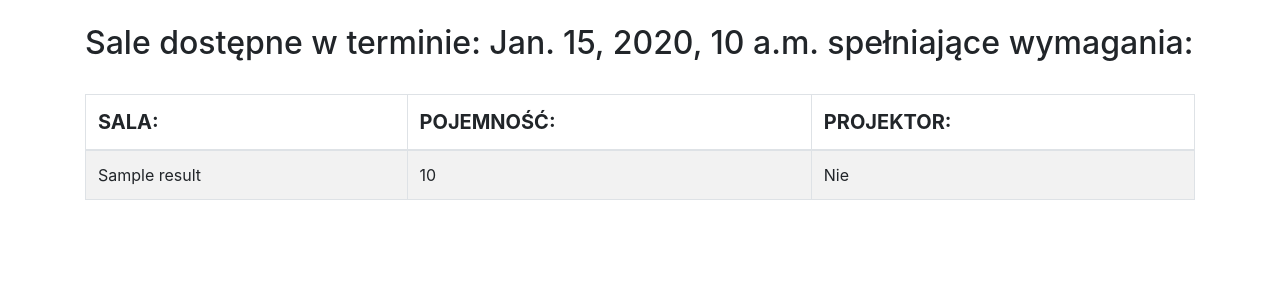
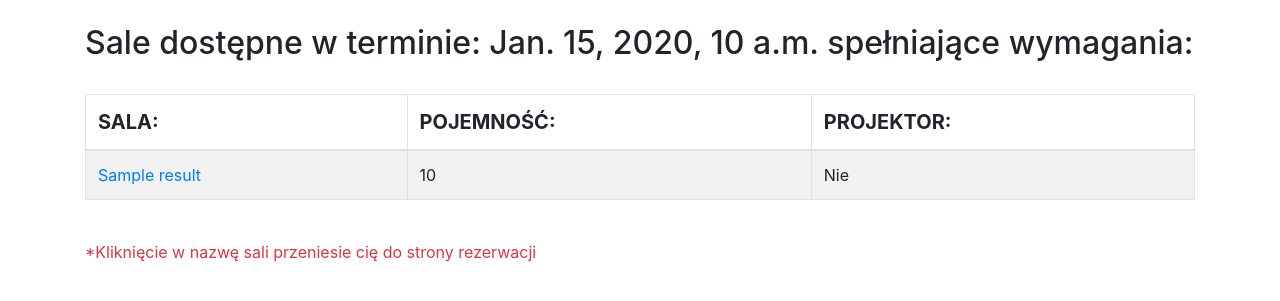
Before and after one commit to tkazan/DjangoCL, a Django app: template BookConferenceRoomApp/templates/Book/search.html in a window 1280 px wide. Shown: the part 62-363 px from the top of the page. Run offline with Django 3.2, Linux system fonts and the light colour scheme; the template is opened without the code that fills it: most values are stand-ins (such as "Sample title", 1, 10 or a date in 2020); some libraries are stand-ins or nearby versions.

Commit message:
update on search machine

```diff
--- a/BookConferenceRoomApp/templates/Book/search.html
+++ b/BookConferenceRoomApp/templates/Book/search.html
@@ -17,7 +17,7 @@
     <tbody>
     {% for result in results %}
         <tr>
-            <td>{{ result.name }}</td>
+            <td><a href="{% url 'book:room' result.id %}">{{ result.name }}</a></td>
             <td>{{ result.capacity }}</td>
             <td>
                 {% if result.projector == True %}
@@ -30,6 +30,8 @@
     {% endfor %}
     </tbody>
 </table>
+<br/>
+<p class="text-danger">*Kliknięcie w nazwę sali przeniesie cię do strony rezerwacji</p>
 
 
 {% endblock %}
--- a/BookConferenceRoomApp/views.py
+++ b/BookConferenceRoomApp/views.py
@@ -181,8 +181,6 @@ class SearchView(View):
         date = request.GET.get("date")
         projector = True if request.GET.get('projector') else False
 
-
-
         if room == "":
             result1 = Room.objects.all()
         else:
@@ -195,7 +193,6 @@ class SearchView(View):
 
         result3 = result2.filter(projector=projector)
 
-
         ctx = {
             "results": result3,
 
```
